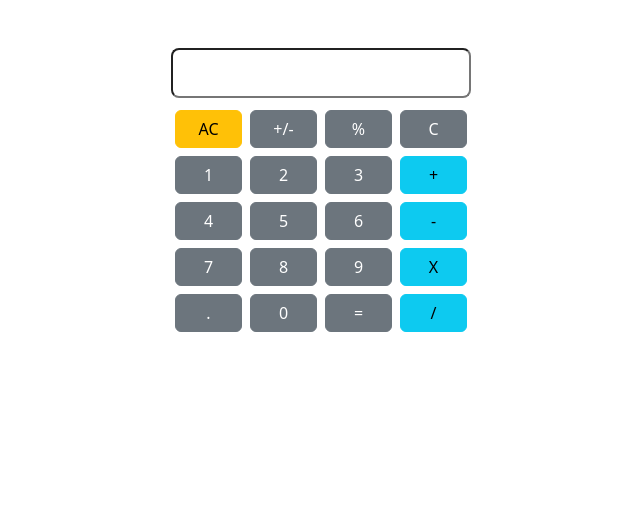
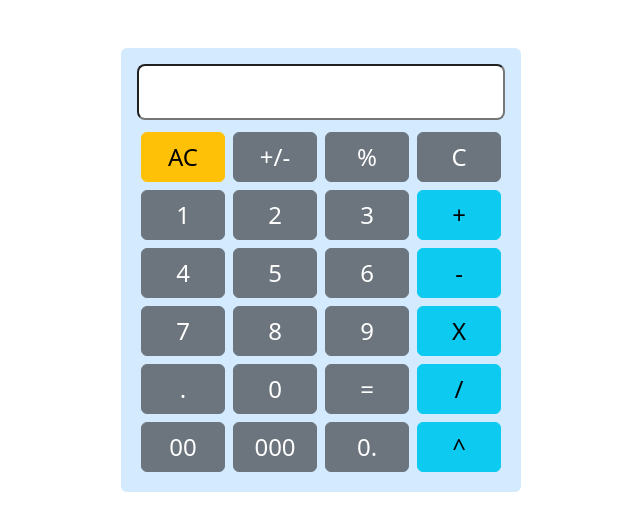
Before and after one commit to hadi-itobuz/calculator, a plain HTML site: page index.html in a window 1280 px wide. Shown: the whole page, without its empty margins (319-959 px from the left). Drawn offline with nearby package versions, Linux system fonts and the light colour scheme.

Commit message:
feat: power
denoted by ^ symbol, implimented using Math.pow

```diff
--- a/index.html
+++ b/index.html
@@ -12,8 +12,8 @@
 
 <body>
     <div class="container d-flex justify-content-center my-5">
-        <div class="d-flex flex-column align-items-center calculator">
-            <input id="input" type="text" class="mb-2 w-100 form-control-lg text-end claculator__input">
+        <div class="d-flex flex-column align-items-center calculator p-2 p-md-3 rounded">
+            <input id="input" type="text" class="mb-2 w-100 form-control-lg text-end calculator__input">
             <div class="container calculator__keypad">
                 <div class="row">
                     <button class="m-1 btn btn-warning col" id="ac">AC</button>
@@ -45,6 +45,12 @@
                     <button class="m-1 btn btn-secondary col" id="evaluate">=</button>
                     <button class="m-1 btn btn-info col operator">/</button>
                 </div>
+                <div class="row">
+                    <button class="m-1 btn btn-secondary col number">00</button>
+                    <button class="m-1 btn btn-secondary col number">000</button>
+                    <button class="m-1 btn btn-secondary col number" >0.</button>
+                    <button class="m-1 btn btn-info col operator">^</button>
+                </div>
             </div>
         </div>
     </div>
--- a/script.js
+++ b/script.js
@@ -19,6 +19,7 @@ const evaluateExpression = () => {//function to evaluate expression
         if (operator === "+") answer = num1 + num2;
         else if (operator === "-") answer = num1 - num2;
         else if (operator === "X") answer = num1 * num2;
+        else if (operator === '^') answer = Math.pow(num1, num2);
         else answer = num1 / num2;
         return (answer % 1 === 0) ? answer : answer.toFixed(3);
     } else return "invalid expression";
@@ -80,7 +81,7 @@ ac.addEventListener("click", () => {
 });
 
 clear.addEventListener('click', () => {
-    if (isNaN(input.value) || input.value === "Infinity" || input.value==="-Infinity") ac.click();
+    if (isNaN(input.value) || input.value === "Infinity" || input.value === "-Infinity") ac.click();
     else input.value = String(input.value).slice(0, -1);
 })
 
--- a/style/style.scss
+++ b/style/style.scss
@@ -1,3 +1,13 @@
 .calculator {
     width: 300px;
+    background-color: rgb(212, 235, 255);
+    @media screen and (min-width:425px) {
+        width: 400px;
+        &__input{
+            font-size: 24px;
+        }
+        &__keypad button{
+            font-size: 24px;
+        }
+    }
 }
```
Also changed, not shown: style/style.css, 2 other files.
